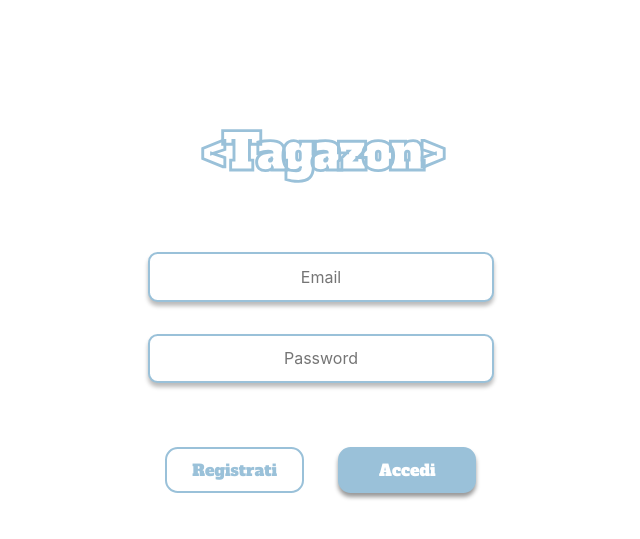
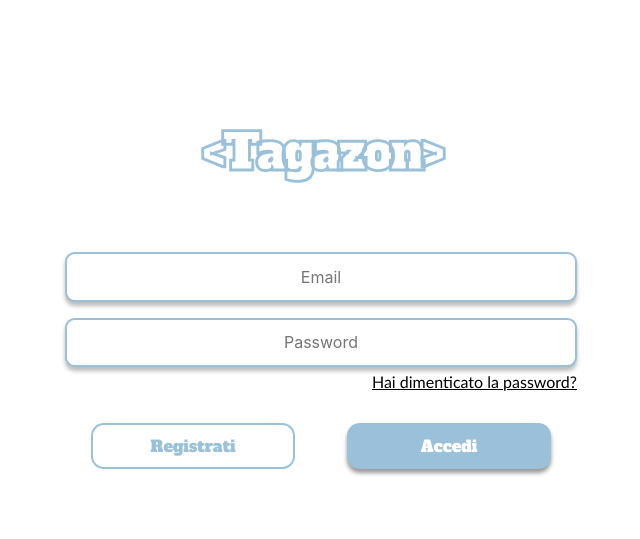
Before and after one commit to zucchero-sintattico/tagazon, a PHP site: page /login.html in a window 1280 px wide. Shown: the top 539 px of the page, without its empty margins (319-959 px from the left). Run offline with PHP 8.4, Linux system fonts and the light colour scheme.

Commit message:
Finish login page

```diff
--- a/src/css/login.css
+++ b/src/css/login.css
@@ -1,6 +1,6 @@
 @font-face {
     font-family: AlfaSlabOne;
-    src: url(/src/res/AlfaSlabOne-Regular.ttf);
+    src: url('/src/res/AlfaSlabOne-Regular.ttf');
 }
 
 * {
@@ -27,7 +27,14 @@ h1 {
     -webkit-text-stroke: 0.06em var(--primary-color);
 }
 
-main > form > label {
+
+main > form {
+    margin: 50px 5%;
+    width: 90%;
+    text-align: right;
+}
+
+main > form > fieldset > label {
     /* hidden, but visible for screen readers */
     clip: rect(0 0 0 0);
     height: 1px;
@@ -37,12 +44,7 @@ main > form > label {
     position: absolute;
 }
 
-main > form {
-    margin: 50px 5%;
-    width: 90%;
-}
-
-main > form > input {
+main > form > fieldset > input {
     margin-top: 1em;
     padding: 0.8em 0;
     width: 100%;
@@ -51,6 +53,11 @@ main > form > input {
     font-family: -apple-system, BlinkMacSystemFont, 'Segoe UI', Roboto, Oxygen, Ubuntu, Cantarell, 'Open Sans', 'Helvetica Neue', sans-serif;
     text-align: center;
 
+    /* for left image */
+    background-repeat: no-repeat;
+    background-size: 3.5em;
+    background-position: left;
+
     border: 2px solid var(--primary-color);
     border-radius: 0.6em;
 
@@ -58,15 +65,31 @@ main > form > input {
     box-shadow: 0 0.25em 0.25em #bbb;
 }
 
-main > form > section {
-    margin-top: 3em;
+main > form > fieldset > input[type=email] {
+    /* TODO */
+    background-image: url('');
 }
 
-main > form > section > a {
+main > form > fieldset > input[type=password] {
+    /* TODO */
+    background-image: url('');
+}
+
+main > form > a:first-of-type {
+    display: block;
+    width: fit-content;
+    margin-top: 0.3em;
+    margin-left: auto;
+    color: black;
+    font-family: 'Gill Sans', 'Gill Sans MT', Calibri, 'Trebuchet MS', sans-serif;
+    text-align: right;
+}
+
+main > form > a:not(:first-of-type) {
     display: inline-block;
     width: 40%;
     padding: 10px 0;
-    margin: 0 5%;
+    margin: 2em 5%;
 
     color: var(--primary-color);
     font-size: 1em;
@@ -78,16 +101,17 @@ main > form > section > a {
     border-radius: 0.8em;
 }
 
-main > form > section > a:hover {
+
+main > form > a:not(:first-of-type):hover {
     color: white;
     background-color: var(--primary-color);
 }
 
-main > form > section > input {
+main > form > input {
     display: inline-block;
     width: 40%;
     padding: 10px 0;
-    margin: 0 5%;
+    margin: 2em 5%;
 
     color: white;
     font-size: 1em;
@@ -99,21 +123,24 @@ main > form > section > input {
 
     -webkit-appearance: none; /* for iphone box-shadow in form */
     box-shadow: 0 0.25em 0.25em #999;
+    cursor: pointer;
 }
 
-main > form > section > input:hover {
+main > form > input:hover {
     color: var(--primary-color);
     background-color: white;
 }
 
 @media screen and (min-width: 768px) {
-    main > form > input {
-        width: 30%;
-        margin: 1em 35%;
-    }
-
-    main > form > section {
-        width: 30%;
-        margin: 3em 35%;
+    main > form {
+        width: 60%;
+        margin: 50px 20%;
     }
 }
+
+@media screen and (min-width: 1024px) {
+    main > form {
+        width: 40%;
+        margin: 50px 30%;
+    }
+}
--- a/src/login.html
+++ b/src/login.html
@@ -1,5 +1,5 @@
 <!DOCTYPE html>
-<html lang="en">
+<html lang="it">
 <head>
     <meta charset="UTF-8" />
     <meta http-equiv="X-UA-Compatible" content="IE=edge" />
@@ -11,13 +11,13 @@
     <h1>&lt;Tagazon&gt;</h1>
     <main>
         <form action="#" method="post">
-            <label for="email">Email</label>
-            <input type="email" name="email" id="email" placeholder="Email" />
-            <label for="password">Password</label>
-            <input type="password" name="password" id="password" placeholder="Password"/>
-            <section>
-                <a href="#">Registrati</a><input type="submit" value="Accedi" />
-            </section>
+            <fieldset>
+                <label for="email">Email</label>
+                <input type="email" name="email" id="email" placeholder="Email" />
+                <label for="password">Password</label>
+                <input type="password" name="password" id="password" placeholder="Password"/>
+            </fieldset>
+            <a href="#">Hai dimenticato la password?</a><a href="#">Registrati</a><input type="submit" value="Accedi" />
         </form>
     </main>
 </body>
```
